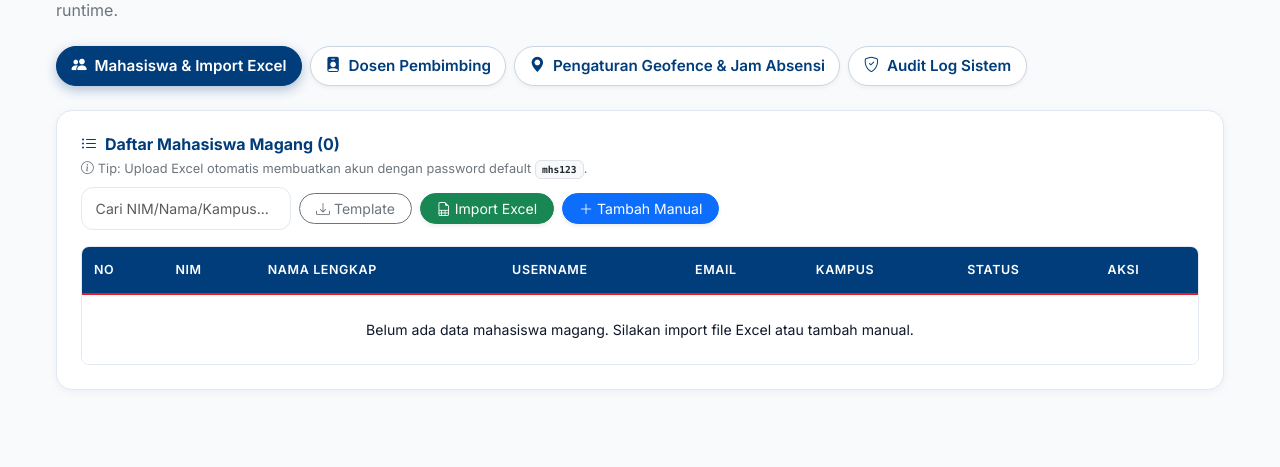
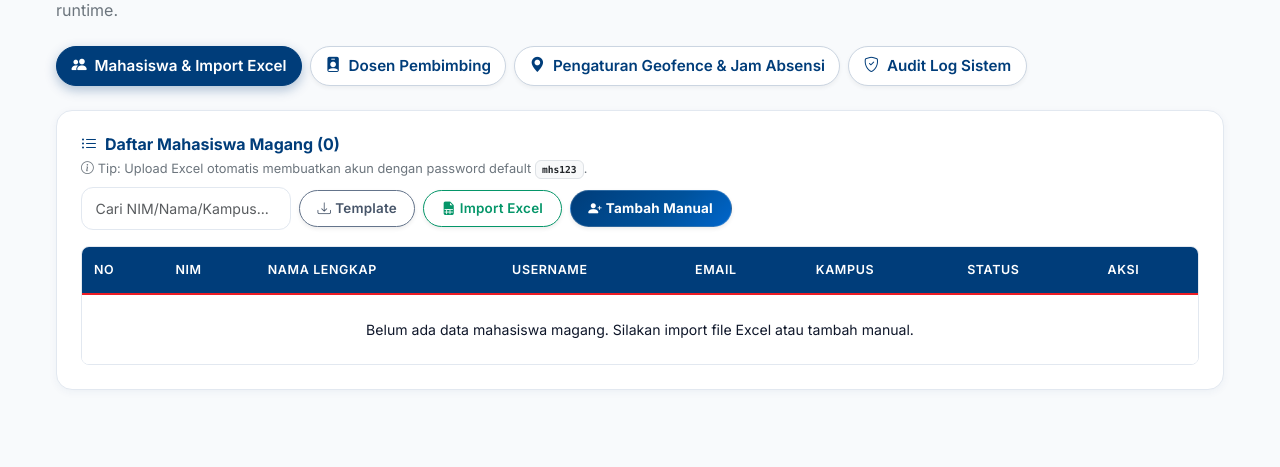
Before and after one commit to sphyyyy/absensi-kkp-pertamina, a Flask app: page /dashboard/ in a window 1280 px wide. Shown: the part 168-635 px from the top of the page. Run offline with Flask 3, Linux system fonts and the light colour scheme; a user stored in the database is signed in; tables that the repository leaves empty hold one stand-in row (values such as "Sample post"); some libraries are stand-ins or nearby versions.

Commit message:
Comprehensive Button Design System audit following exact rules (Rules 1-5)

```diff
--- a/app/static/css/style.css
+++ b/app/static/css/style.css
@@ -531,41 +531,138 @@ body {
     color: var(--primary);
 }
 
-.btn-primary-custom {
-    background: linear-gradient(135deg, #003D7A 0%, #00529C 60%, #0066CC 100%) !important;
-    border: 1px solid rgba(255, 255, 255, 0.2) !important;
-    border-radius: 14px !important;
-    font-weight: 700;
-    font-size: 1.02rem;
-    letter-spacing: 0.4px;
-    padding: 0.98rem 1.5rem !important;
-    transition: all 0.3s cubic-bezier(0.16, 1, 0.3, 1) !important;
-    color: #FFFFFF !important;
-    box-shadow: 0 8px 25px rgba(0, 61, 122, 0.35);
+/* ===================================
+   UNIVERSAL BUTTON DESIGN SYSTEM (RULE 1 - 5)
+   =================================== */
+
+/* Rule 1 & Rule 3: Button Basics & Behaviors (Normal, Hover, Active, Disabled) */
+.btn {
+    font-weight: 600;
+    font-size: 0.92rem;
+    line-height: 1.4;
+    padding: 0.65rem 1.3rem; /* Horizontal padding twice vertical padding */
+    border-radius: var(--radius-md);
+    transition: all 0.28s cubic-bezier(0.16, 1, 0.3, 1) !important;
+    display: inline-flex;
+    align-items: center;
+    justify-content: center;
+    gap: 0.5rem; /* Rule 5: Icon alongside text spacing */
+    letter-spacing: 0.2px;
 }
 
-.btn-primary-custom:hover {
+.btn-sm {
+    font-size: 0.84rem !important;
+    padding: 0.52rem 1.1rem !important; /* Minimum height ~38px with 2x padding proportion */
+    border-radius: 50px !important; /* Sleek capsule for secondary/small actions */
+}
+
+/* Rule 3: Universal Hover Lift (Levitate) & Depressed Click State */
+.btn:not(:disabled):not(.disabled):hover {
+    transform: translateY(-2px);
+    box-shadow: 0 6px 18px rgba(15, 23, 42, 0.12);
+}
+
+.btn:not(:disabled):not(.disabled):active {
+    transform: translateY(0) scale(0.985);
+    box-shadow: 0 2px 6px rgba(15, 23, 42, 0.08);
+}
+
+/* Rule 3: Disabled State */
+.btn:disabled, .btn.disabled {
+    opacity: 0.55 !important;
+    cursor: not-allowed !important;
+    transform: none !important;
+    box-shadow: none !important;
+}
+
+/* Rule 2 & 4: Primary Filled Buttons (High Importance Actions) */
+.btn-primary, .btn-primary-custom {
+    background: linear-gradient(135deg, #003D7A 0%, #00529C 60%, #0066CC 100%) !important;
+    border: 1px solid rgba(255, 255, 255, 0.18) !important;
+    color: #FFFFFF !important;
+    box-shadow: 0 6px 20px rgba(0, 61, 122, 0.28);
+}
+
+.btn-primary:not(:disabled):hover, .btn-primary-custom:not(:disabled):hover {
     background: linear-gradient(135deg, #004D99 0%, #0066CC 60%, #0080FF 100%) !important;
-    box-shadow: 0 12px 35px rgba(0, 61, 122, 0.55);
+    color: #FFFFFF !important;
+    box-shadow: 0 10px 28px rgba(0, 61, 122, 0.45);
     transform: translateY(-2px);
 }
 
-.btn-primary-custom:active {
-    transform: translateY(0);
-    box-shadow: 0 3px 12px rgba(0, 61, 122, 0.3);
+.btn-success {
+    background: linear-gradient(135deg, #059669 0%, #10B981 100%) !important;
+    border: 1px solid rgba(255, 255, 255, 0.18) !important;
+    color: #FFFFFF !important;
+    box-shadow: 0 6px 18px rgba(16, 185, 129, 0.25);
 }
 
-/* Universal Hover Lift (Levitate) Effect for All Interactive Buttons Across the Application */
-.btn:not(:disabled):not(.disabled) {
-    transition: var(--transition);
+.btn-success:not(:disabled):hover {
+    background: linear-gradient(135deg, #047857 0%, #059669 100%) !important;
+    color: #FFFFFF !important;
+    box-shadow: 0 10px 24px rgba(16, 185, 129, 0.4);
 }
 
-.btn:not(:disabled):not(.disabled):hover {
-    transform: translateY(-2px);
+.btn-danger {
+    background: linear-gradient(135deg, #DC2626 0%, #EF4444 100%) !important;
+    border: 1px solid rgba(255, 255, 255, 0.18) !important;
+    color: #FFFFFF !important;
+    box-shadow: 0 6px 18px rgba(220, 38, 38, 0.25);
 }
 
-.btn:not(:disabled):not(.disabled):active {
-    transform: translateY(0);
+.btn-danger:not(:disabled):hover {
+    background: linear-gradient(135deg, #B91C1C 0%, #DC2626 100%) !important;
+    color: #FFFFFF !important;
+    box-shadow: 0 10px 24px rgba(220, 38, 38, 0.4);
+}
+
+/* Rule 2 & 4: Outlined Ghost Buttons (Secondary Actions with Medium Emphasis & Ghost-to-Solid Hover) */
+.btn-outline-primary {
+    background: #FFFFFF !important;
+    border: 1.5px solid var(--primary) !important;
+    color: var(--primary) !important;
+}
+.btn-outline-primary:not(:disabled):hover {
+    background: var(--primary) !important;
+    color: #FFFFFF !important;
+    border-color: var(--primary) !important;
+    box-shadow: 0 8px 22px rgba(0, 61, 122, 0.3);
+}
+
+.btn-outline-secondary {
+    background: #FFFFFF !important;
+    border: 1.5px solid #64748B !important;
+    color: #475569 !important;
+}
+.btn-outline-secondary:not(:disabled):hover {
+    background: #475569 !important;
+    color: #FFFFFF !important;
+    border-color: #475569 !important;
+    box-shadow: 0 8px 20px rgba(71, 85, 105, 0.25);
+}
+
+.btn-outline-danger {
+    background: #FFFFFF !important;
+    border: 1.5px solid #DC2626 !important;
+    color: #DC2626 !important;
+}
+.btn-outline-danger:not(:disabled):hover {
+    background: #DC2626 !important;
+    color: #FFFFFF !important;
+    border-color: #DC2626 !important;
+    box-shadow: 0 8px 22px rgba(220, 38, 38, 0.3);
+}
+
+.btn-outline-success {
+    background: #FFFFFF !important;
+    border: 1.5px solid #059669 !important;
+    color: #059669 !important;
+}
+.btn-outline-success:not(:disabled):hover {
+    background: #059669 !important;
+    color: #FFFFFF !important;
+    border-color: #059669 !important;
+    box-shadow: 0 8px 22px rgba(5, 150, 105, 0.3);
 }
 
 /* ========================================================
--- a/app/templates/base.html
+++ b/app/templates/base.html
@@ -124,12 +124,9 @@
 
                     <!-- Tombol Logout Premium & Estetik -->
                     <div class="mt-2 pt-2" id="profileLogoutBtnWrapper">
-                        <button type="button" class="btn w-100 py-3 rounded-pill fw-bold d-flex align-items-center justify-content-center gap-2 shadow-lg profile-logout-btn" onclick="showProfileLogoutConfirm()">
-                            <span class="d-flex align-items-center justify-content-center bg-white bg-opacity-25 rounded-circle me-1" style="width: 32px; height: 32px;">
-                                <i class="bi bi-power text-white fs-6"></i>
-                            </span>
+                        <button type="button" class="btn w-100 py-3 rounded-pill fw-bold d-flex align-items-center justify-content-center gap-2 profile-logout-btn" onclick="showProfileLogoutConfirm()">
+                            <i class="bi bi-box-arrow-right fs-5 profile-logout-icon"></i>
                             <span>Keluar dari Akun</span>
-                            <i class="bi bi-arrow-right-short fs-4 ms-auto"></i>
                         </button>
                     </div>
 
--- a/app/templates/dashboard/admin.html
+++ b/app/templates/dashboard/admin.html
@@ -62,14 +62,14 @@
                 </div>
                 <div class="d-flex flex-wrap align-items-center gap-2">
                     <input type="text" id="searchMhs" class="form-control form-control-sm form-control-dark" placeholder="Cari NIM/Nama/Kampus..." style="width: 210px;">
-                    <a href="{{ url_for('api.get_template_excel') }}" class="btn btn-outline-secondary btn-sm rounded-pill px-3" title="Download Template Excel">
-                        <i class="bi bi-download me-1"></i>Template
+                    <a href="{{ url_for('api.get_template_excel') }}" class="btn btn-outline-secondary btn-sm rounded-pill px-3 py-1.5 shadow-sm d-flex align-items-center gap-1" title="Download Template Excel">
+                        <i class="bi bi-download"></i><span>Template</span>
                     </a>
-                    <button class="btn btn-success btn-sm rounded-pill px-3 shadow-sm" data-bs-toggle="modal" data-bs-target="#modalImportExcel">
-                        <i class="bi bi-file-earmark-spreadsheet me-1"></i>Import Excel
+                    <button class="btn btn-outline-success btn-sm rounded-pill px-3.5 py-1.5 shadow-sm d-flex align-items-center gap-1" data-bs-toggle="modal" data-bs-target="#modalImportExcel">
+                        <i class="bi bi-file-earmark-spreadsheet-fill"></i><span>Import Excel</span>
                     </button>
-                    <button class="btn btn-primary btn-sm rounded-pill px-3 shadow-sm" data-bs-toggle="modal" data-bs-target="#modalAddUser" onclick="setupAddModal('mahasiswa')">
-                        <i class="bi bi-plus-lg me-1"></i>Tambah Manual
+                    <button class="btn btn-primary btn-sm rounded-pill px-3.5 py-1.5 shadow-sm d-flex align-items-center gap-1 fw-bold" data-bs-toggle="modal" data-bs-target="#modalAddUser" onclick="setupAddModal('mahasiswa')">
+                        <i class="bi bi-person-plus-fill"></i><span>Tambah Manual</span>
                     </button>
                 </div>
             </div>
@@ -137,8 +137,8 @@
                 <h6 class="fw-bold mb-0 text-primary">
                     <i class="bi bi-person-badge me-2"></i>Daftar Dosen Pembimbing (<span id="dosenCount">{{ dosen_list|length }}</span>)
                 </h6>
-                <button class="btn btn-primary btn-sm rounded-pill px-3 shadow-sm" data-bs-toggle="modal" data-bs-target="#modalAddUser" onclick="setupAddModal('dosen')">
-                    <i class="bi bi-plus-lg me-1"></i>Tambah Dosen Baru
+                <button class="btn btn-primary btn-sm rounded-pill px-3.5 py-1.5 shadow-sm d-flex align-items-center gap-1 fw-bold" data-bs-toggle="modal" data-bs-target="#modalAddUser" onclick="setupAddModal('dosen')">
+                    <i class="bi bi-person-plus-fill"></i><span>Tambah Dosen Baru</span>
                 </button>
             </div>
 
@@ -211,8 +211,8 @@
                             <p class="text-secondary small mb-0">Tentukan koordinat pusat kantor dan batas toleransi jarak absensi masuk/pulang.</p>
                         </div>
                     </div>
-                    <button type="button" class="btn btn-outline-primary btn-sm rounded-pill px-3 py-2 shadow-sm fw-medium d-flex align-items-center gap-1 flex-shrink-0" onclick="useMyCurrentLocation(this)" title="Otomatis mengambil koordinat GPS posisi Anda saat ini">
-                        <i class="bi bi-crosshair me-1"></i><span>📍 Set ke Lokasi GPS Sekarang</span>
+                    <button type="button" class="btn btn-outline-primary btn-sm rounded-pill px-3.5 py-1.5 shadow-sm fw-medium d-flex align-items-center gap-1.5 flex-shrink-0" onclick="useMyCurrentLocation(this)" title="Otomatis mengambil koordinat GPS posisi Anda saat ini">
+                        <i class="bi bi-crosshair"></i><span>Set ke Lokasi GPS Sekarang</span>
                     </button>
                 </div>
 
@@ -228,72 +228,58 @@
                         <span class="small text-muted d-block mt-1" style="font-size: 0.74rem;">Contoh: <code class="text-secondary">119.4327</code></span>
                     </div>
                     <div class="col-md-3">
-                        <label class="form-label text-dark fw-semibold small mb-1">Radius Geofence</label>
-                        <div class="input-group">
-                            <input type="number" class="form-control form-control-dark" name="GEOFENCE_RADIUS" value="{{ settings_dict.get('GEOFENCE_RADIUS', '100') }}" required>
-                            <span class="input-group-text bg-light text-secondary small">meter</span>
-                        </div>
-                        <span class="small text-muted d-block mt-1" style="font-size: 0.74rem;">Jarak maksimal ke kantor</span>
+                        <label class="form-label text-dark fw-semibold small mb-1">Radius Masuk (Maks. Meter)</label>
+                        <input type="number" class="form-control form-control-dark font-monospace" name="GEOFENCE_RADIUS_METERS" value="{{ settings_dict.get('GEOFENCE_RADIUS_METERS', '350') }}" required>
+                        <span class="small text-muted d-block mt-1" style="font-size: 0.74rem;">Jarak maksimal bisa Check-In</span>
                     </div>
                     <div class="col-md-3">
-                        <label class="form-label text-dark fw-semibold small mb-1">Toleransi GPS Laptop</label>
-                        <div class="input-group">
-                            <input type="number" class="form-control form-control-dark" name="MAX_GPS_ACCURACY" value="{{ settings_dict.get('MAX_GPS_ACCURACY', '250') }}" required>
-                            <span class="input-group-text bg-light text-secondary small">meter</span>
-                        </div>
-                        <span class="small text-muted d-block mt-1" style="font-size: 0.74rem;">Batas akurasi (250-500m)</span>
+                        <label class="form-label text-dark fw-semibold small mb-1">Radius Pulang (Maks. Meter)</label>
+                        <input type="number" class="form-control form-control-dark font-monospace" name="GEOFENCE_RADIUS_PULANG" value="{{ settings_dict.get('GEOFENCE_RADIUS_PULANG', '1000') }}" required>
+                        <span class="small text-muted d-block mt-1" style="font-size: 0.74rem;">Jarak maksimal bisa Check-Out</span>
                     </div>
-                </div>
-            </div>
-
-            <!-- CARD 2: Jam Kerja -->
-            <div class="settings-card-item bg-white rounded-4 p-4 mb-4 border shadow-sm">
-                <div class="d-flex align-items-center gap-3 pb-3 mb-4 border-bottom">
-                    <div class="icon-box bg-warning bg-opacity-10 text-warning rounded-3 d-flex align-items-center justify-content-center flex-shrink-0" style="width: 44px; height: 44px;">
-                        <i class="bi bi-clock-fill fs-5"></i>
+                    <div class="col-md-3">
+                        <label class="form-label text-dark fw-semibold small mb-1">Jam Check-In Masuk</label>
+                        <input type="time" class="form-control form-control-dark font-monospace" name="CHECKIN_START" value="{{ settings_dict.get('CHECKIN_START', '06:00') }}" required>
+                        <span class="small text-muted d-block mt-1" style="font-size: 0.74rem;">Mulai buka absensi pagi</span>
                     </div>
-                    <div>
-                        <h6 class="fw-bold mb-1 text-dark">Konfigurasi Rentang Jam Absensi (WITA)</h6>
-                        <p class="text-secondary small mb-0">Atur jadwal waktu buka, batas akhir tepat waktu, dan penutupan sesi absensi harian.</p>
+                    <div class="col-md-3">
+                        <label class="form-label text-dark fw-semibold small mb-1">Batas Check-In (Terlambat)</label>
+                        <input type="time" class="form-control form-control-dark font-monospace" name="CHECKIN_END" value="{{ settings_dict.get('CHECKIN_END', '08:00') }}" required>
+                        <span class="small text-muted d-block mt-1" style="font-size: 0.74rem;">Lewat jam ini dihitung terlambat</span>
+                    </div>
+                    <div class="col-md-3">
+                        <label class="form-label text-dark fw-semibold small mb-1">Jam Absen Pulang (Buka)</label>
+                        <input type="time" class="form-control form-control-dark font-monospace" name="CHECKOUT_START" value="{{ settings_dict.get('CHECKOUT_START', '16:00') }}" required>
+                        <span class="small text-muted d-block mt-1" style="font-size: 0.74rem;">Sore hari saat pulang dibuka</span>
+                    </div>
+                    <div class="col-md-3">
+                        <label class="form-label text-dark fw-semibold small mb-1">Tutup Sistem Absensi Pulang</label>
+                        <input type="time" class="form-control form-control-dark font-monospace" name="CHECKOUT_END" value="{{ settings_dict.get('CHECKOUT_END', '23:59') }}" required>
+                        <span class="small text-muted d-block mt-1" style="font-size: 0.74rem;">Batas akhir absensi hari itu</span>
+                    </div>
+                    <div class="col-md-12">
+                        <label class="form-label text-dark fw-semibold small mb-1">Pesan Selamat Datang di Halaman Login</label>
+                        <input type="text" class="form-control form-control-dark" name="WELCOME_MESSAGE" value="{{ settings_dict.get('WELCOME_MESSAGE', 'Sistem Absensi KKP') }}" placeholder="Teks subjudul login...">
+                        <span class="small text-muted d-block mt-1" style="font-size: 0.74rem;">Teks yang muncul di bawah tulisan Selamat Datang pada form login</span>
                     </div>
                 </div>
 
-                <div class="row g-3">
-                    <div class="col-md-3">
-                        <label class="form-label text-dark fw-semibold small mb-1">Mulai Absen Masuk</label>
-                        <input type="time" class="form-control form-control-dark font-monospace" name="CHECKIN_START" value="{{ settings_dict.get('CHECKIN_START', '07:00') }}" required>
-                        <span class="small text-muted d-block mt-1" style="font-size: 0.74rem;">Buka sesi pagi</span>
+                <div class="d-flex flex-column flex-sm-row justify-content-between align-items-sm-center gap-3 mt-4 pt-3 border-top border-light-subtle">
+                    <div class="d-flex align-items-center gap-2 text-secondary small">
+                        <i class="bi bi-info-circle-fill text-primary fs-6"></i>
+                        <span>Semua perubahan konfigurasi langsung berlaku (*runtime*) tanpa perlu restart server.</span>
                     </div>
-                    <div class="col-md-3">
-                        <label class="form-label text-dark fw-semibold small mb-1">Batas Jam Tepat Waktu</label>
-                        <input type="time" class="form-control form-control-dark font-monospace" name="CHECKIN_END" value="{{ settings_dict.get('CHECKIN_END', '07:30') }}" required>
-                        <span class="small text-muted d-block mt-1" style="font-size: 0.74rem;">Lewat jam ini dihitung Terlambat</span>
-                    </div>
-                    <div class="col-md-3">
-                        <label class="form-label text-dark fw-semibold small mb-1">Mulai Absen Pulang</label>
-                        <input type="time" class="form-control form-control-dark font-monospace" name="CHECKOUT_START" value="{{ settings_dict.get('CHECKOUT_START', '16:00') }}" required>
-                        <span class="small text-muted d-block mt-1" style="font-size: 0.74rem;">Buka sesi sore</span>
-                    </div>
-                    <div class="col-md-3">
-                        <label class="form-label text-dark fw-semibold small mb-1">Batas Akhir Pulang</label>
-                        <input type="time" class="form-control form-control-dark font-monospace" name="CHECKOUT_END" value="{{ settings_dict.get('CHECKOUT_END', '23:59') }}" required>
-                        <span class="small text-muted d-block mt-1" style="font-size: 0.74rem;">Maksimal hingga pukul 23:59 malam</span>
+                    <div class="d-flex gap-2">
+                        <button type="button" class="btn btn-outline-secondary rounded-pill px-4 py-2" onclick="window.location.reload()">
+                            <i class="bi bi-arrow-counterclockwise"></i><span>Reset Form</span>
+                        </button>
+                        <button type="submit" class="btn btn-primary rounded-pill px-4.5 py-2 shadow-sm fw-bold d-flex align-items-center justify-content-center gap-1.5 flex-shrink-0" id="btnSaveSettings">
+                            <i class="bi bi-save-fill"></i><span>Simpan Perubahan Konfigurasi</span>
+                        </button>
                     </div>
                 </div>
-            </div>
-
-            <!-- CARD 3: Button Save -->
-            <div class="settings-card-item bg-white rounded-4 p-4 border shadow-sm d-flex flex-column flex-sm-row justify-content-between align-items-sm-center gap-3">
-                <div class="d-flex align-items-center gap-2 text-secondary small">
-                    <i class="bi bi-info-circle-fill text-primary fs-6"></i>
-                    <span>Semua perubahan konfigurasi langsung berlaku (*runtime*) tanpa perlu restart server.</span>
-                </div>
-                <button type="submit" class="btn btn-primary rounded-pill px-4 py-2.5 shadow-sm fw-bold d-flex align-items-center justify-content-center gap-2 flex-shrink-0" id="btnSaveSettings">
-                    <i class="bi bi-save me-1"></i><span>Simpan Perubahan Konfigurasi</span>
-                </button>
-            </div>
-        </form>
-    </div>
+            </form>
+        </div>
 
     <!-- TAB 4: AUDIT LOGS -->
     <div class="tab-pane fade" id="tab-logs" role="tabpanel">
@@ -374,9 +360,11 @@
                     <div id="importResult" class="d-none"></div>
                 </div>
                 <div class="modal-footer border-top">
-                    <button type="button" class="btn btn-outline-secondary btn-sm" data-bs-dismiss="modal">Tutup</button>
-                    <button type="submit" class="btn btn-success btn-sm px-4" id="btnSubmitImport">
-                        <i class="bi bi-upload me-1"></i>Mulai Import Sekarang
+                    <button type="button" class="btn btn-outline-secondary btn-sm rounded-pill px-3.5 py-1.5" data-bs-dismiss="modal">
+                        <i class="bi bi-x-circle"></i><span>Tutup</span>
+                    </button>
+                    <button type="submit" class="btn btn-success btn-sm rounded-pill px-4 py-1.5 fw-bold d-flex align-items-center gap-1" id="btnSubmitImport">
+                        <i class="bi bi-upload"></i><span>Mulai Import Sekarang</span>
                     </button>
                 </div>
             </form>
@@ -427,8 +415,12 @@
                     </div>
                 </div>
                 <div class="modal-footer border-top">
-                    <button type="button" class="btn btn-outline-secondary btn-sm" data-bs-dismiss="modal">Tutup</button>
-                    <button type="submit" class="btn btn-primary btn-sm px-4" id="btnSubmitAdd">Simpan Akun</button>
+                    <button type="button" class="btn btn-outline-secondary btn-sm rounded-pill px-3.5 py-1.5" data-bs-dismiss="modal">
+                        <i class="bi bi-x-circle"></i><span>Tutup</span>
+                    </button>
+                    <button type="submit" class="btn btn-primary btn-sm rounded-pill px-4 py-1.5 fw-bold d-flex align-items-center gap-1" id="btnSubmitAdd">
+                        <i class="bi bi-check-circle-fill"></i><span>Simpan Akun</span>
+                    </button>
                 </div>
             </form>
         </div>
@@ -479,8 +471,12 @@
                     </div>
                 </div>
                 <div class="modal-footer border-top">
-                    <button type="button" class="btn btn-outline-secondary btn-sm" data-bs-dismiss="modal">Tutup</button>
-                    <button type="submit" class="btn btn-primary btn-sm px-4" id="btnSubmitEdit">Simpan Perubahan</button>
+                    <button type="button" class="btn btn-outline-secondary btn-sm rounded-pill px-3.5 py-1.5" data-bs-dismiss="modal">
+                        <i class="bi bi-x-circle"></i><span>Tutup</span>
+                    </button>
+                    <button type="submit" class="btn btn-primary btn-sm rounded-pill px-4 py-1.5 fw-bold d-flex align-items-center gap-1" id="btnSubmitEdit">
+                        <i class="bi bi-check-circle-fill"></i><span>Simpan Perubahan</span>
+                    </button>
                 </div>
             </form>
         </div>
```
Also changed, not shown: other parts of app/static/css/style.css (+70 -31 lines), app/templates/dosen/dashboard.html (+10 -10 lines).
